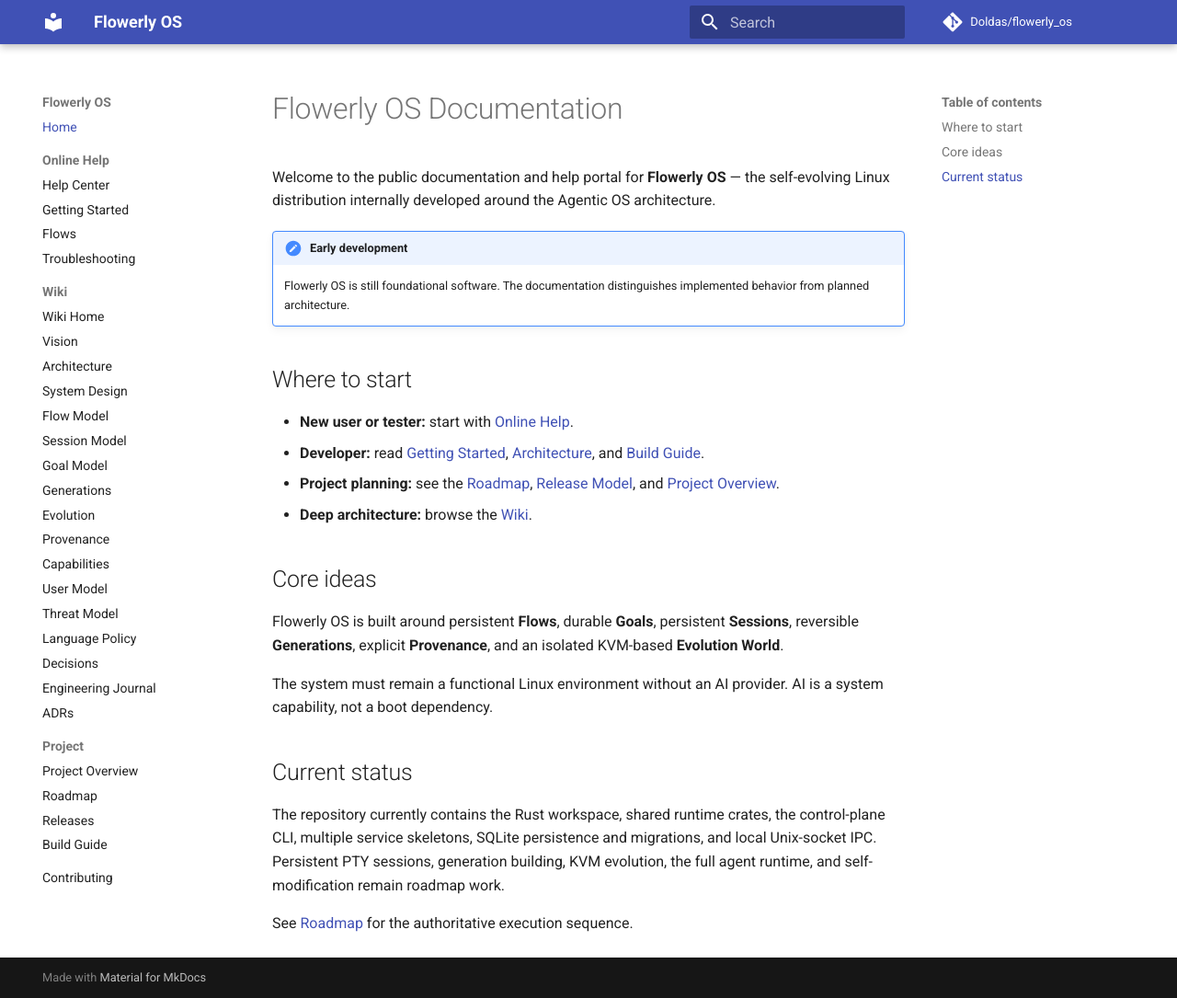
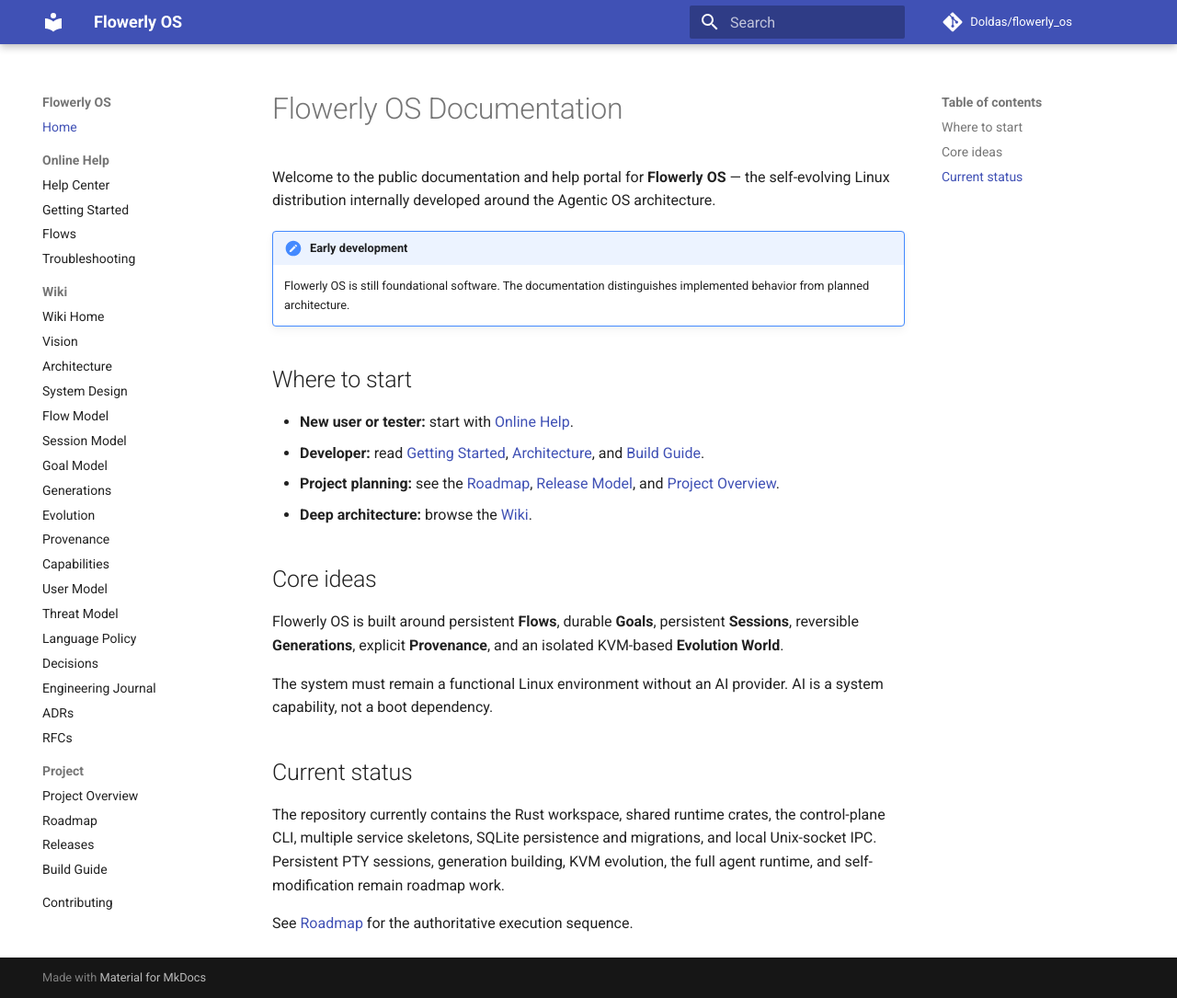
Before and after one commit to Doldas/flowerly_os, an MkDocs documentation site: the page built from docs/index.md, in a window 1280 px wide and 1085 px high. Shown: the whole window at 92% size. Built offline with MkDocs 1.6.1 and Material for MkDocs 9.7.7, drawn with Linux system fonts in a browser that asks for light colours; comment, search, counter and statistics services are not loaded.

Commit message:
docs: expose RFCs in documentation navigation

```diff
--- a/mkdocs.yml
+++ b/mkdocs.yml
@@ -47,6 +47,7 @@ nav:
       - Decisions: decisions.md
       - Engineering Journal: journal.md
       - ADRs: adr/index.md
+      - RFCs: rfcs/index.md
   - Project:
       - Project Overview: project/index.md
       - Roadmap: roadmap.md
```
